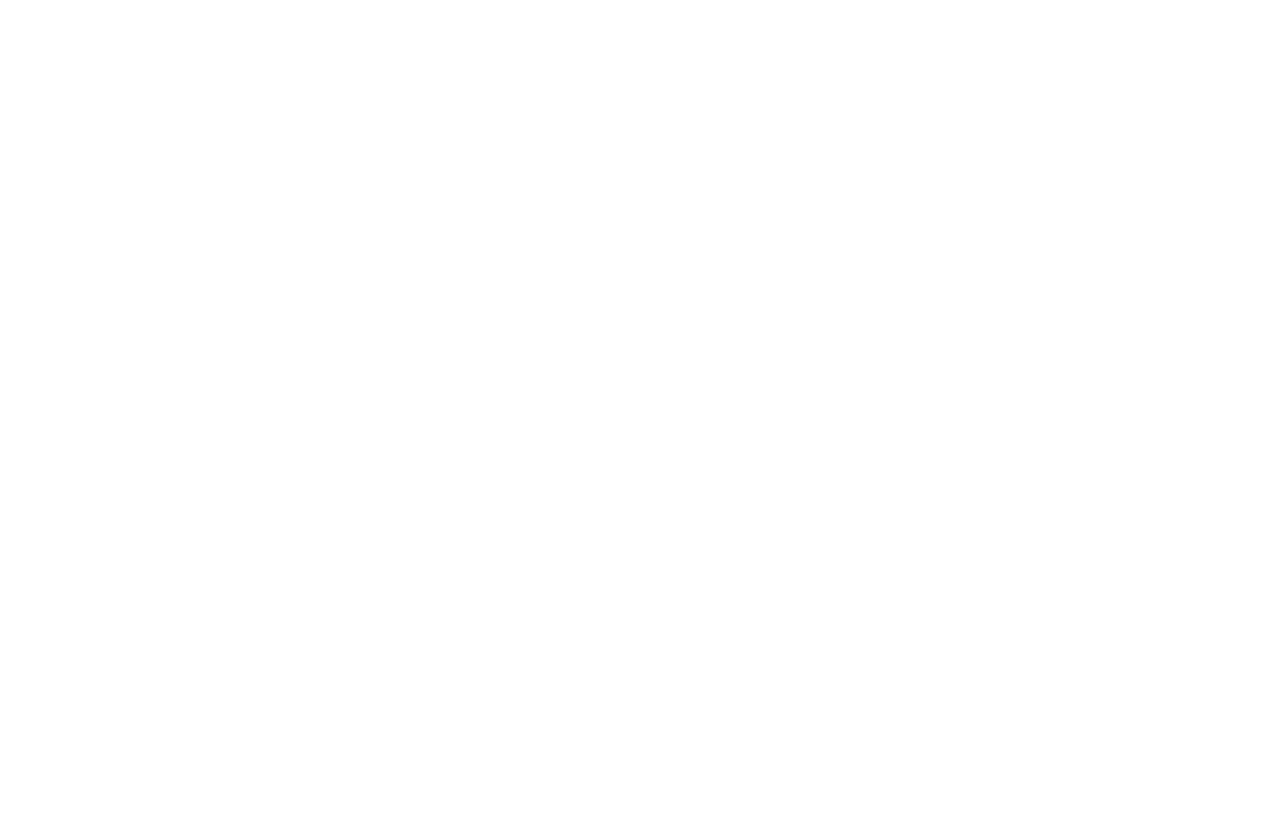
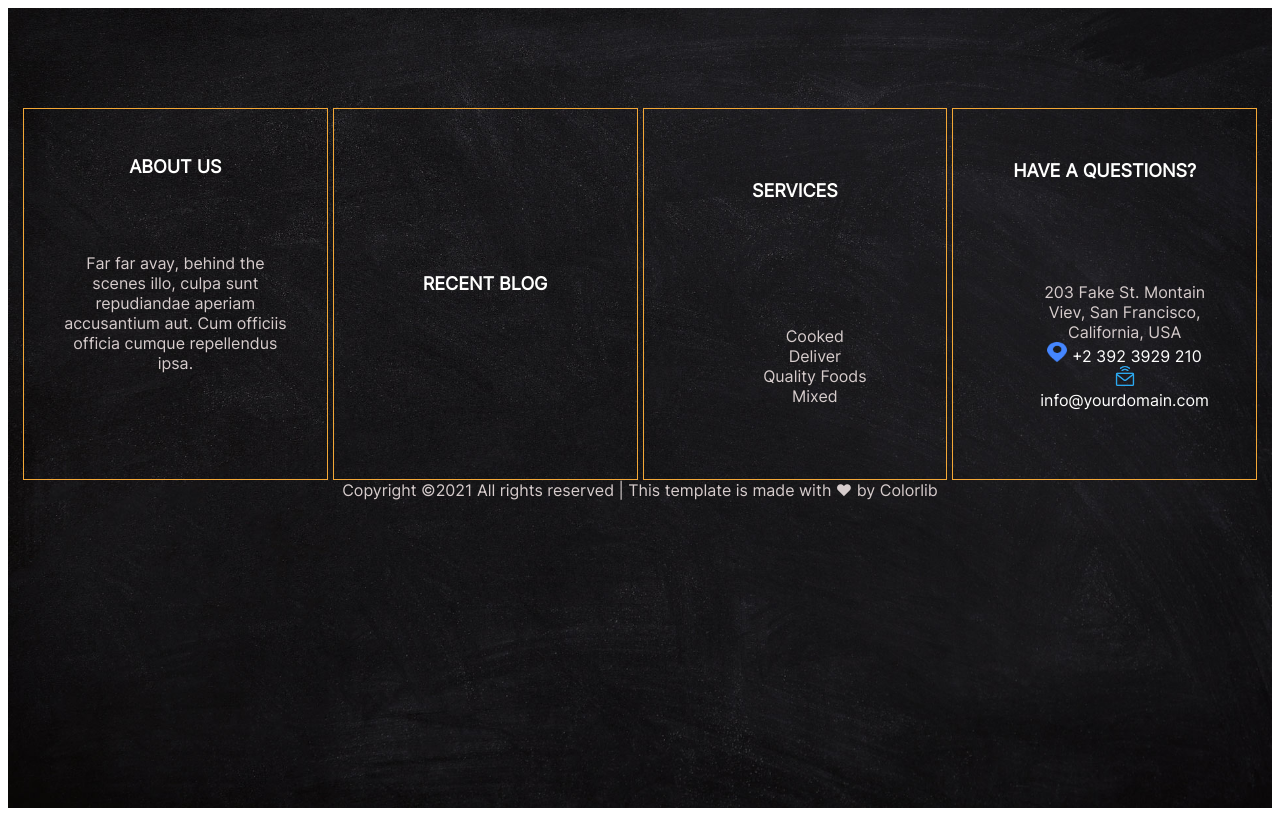
Before and after one commit to SerhiiHats/App-ThePizza, a website built with webpack: page src/template.html in a window 1280 px wide. Built offline with nearby package versions, Linux system fonts and the light colour scheme; a web font is replaced by a local one.

Commit message:
add img_services

```diff
--- /dev/null
+++ b/src/styles/contact.scss
@@ -0,0 +1,62 @@
+// body{
+//   margin: 0 auto;
+// }
+.contact{
+  background-image: url(../images/bg_4.jpg);
+  background-size: cover;
+  background-repeat: no-repeat;
+  height: 100vh;
+  color: $colorMajorWhite;
+  font-family: $font-family;
+
+  .contact-container{
+    padding:100px 15px;
+    margin: 0 auto;
+    max-width: $size-container;
+    display: flex;
+    flex-direction: column;
+    justify-content: space-around;
+
+      .contact_main{
+        display: flex;
+        justify-content: space-around;
+        column-gap: 5px;
+        .contact__item {
+            border: 1px solid #f3a736;
+            width: 250px;
+            min-height: 350px;
+            padding: 0 35px 20px;
+            text-align: center;
+            display: flex;
+            flex-direction: column;
+            justify-content: space-around;
+          }
+          .contact__item-title {
+            font-size: 18px;
+            font-weight: 700;
+            line-height: 22px;
+            text-transform: uppercase;
+          }
+    }
+        .copyright,
+        .services_c>ul,
+        address,
+        .about_c>p.contact__item-text{
+          margin: 0 auto;
+          color: rgb(214, 204, 204);
+          font-style: normal;
+    }
+    li{
+      list-style: none;
+    }
+    a{
+      text-decoration: none;
+      color: inherit;
+    }
+    .item-phone,
+    .item-mail{
+      height: 20px;
+      width: 20px;
+    }
+  }
+}
--- a/src/styles/index.scss
+++ b/src/styles/index.scss
@@ -10,5 +10,5 @@
 // @import "services";
 // @import "blog";
 // @import "about";
-// @import "contact";
+@import "contact";
 // @import "footer";
--- a/src/template.html
+++ b/src/template.html
@@ -5,8 +5,7 @@
   <meta charset="utf-8" />
   <meta name="viewport" content="width=device-width, initial-scale=1.0" />
   <meta http-equiv="x-ua-compatible" content="ie=edge" />
-  <link href="https://fonts.googleapis.com/css2?family=Great+Vibes&family=Poppins:wght@400;500;600&display=swap"
-    rel="stylesheet">
+  <link href="https://fonts.googleapis.com/css2?family=Great+Vibes&family=Poppins:wght@400;500;600&display=swap" rel="stylesheet">
   <link rel="preconnect" href="https://fonts.googleapis.com">
   <link rel="preconnect" href="https://fonts.gstatic.com" crossorigin>
   <link
@@ -34,7 +33,59 @@
   <!-- Сережа -->
   <div class="about"></div>
   <!-- Вова Дема -->
-  <div class="contact"></div>
+  <div class="contact">
+    <div class="contact-container">
+      <div class="contact_main">
+        <div class="contact__item about_c">
+          <p class="contact__item-title">about us</p>
+          <p class="contact__item-text">Far far avay, behind the scenes illo, culpa sunt repudiandae aperiam accusantium aut. Cum officiis
+            officia cumque repellendus ipsa.
+          </p>
+          <div class="contact_social">
+
+          </div>
+        </div>
+        <div class="contact__item recent_c">
+          <p class="contact__item-title">recent blog</p>
+
+        </div>
+        <div class="contact__item services_c">
+          <p class="contact__item-title">services</p>
+          <ul>
+            <li>Cooked</li>
+            <li>Deliver</li>
+            <li>Quality Foods</li>
+            <li>Mixed</li>
+          </ul>
+        </div>
+        <div class="contact__item questions_c">
+          <p class="contact__item-title">have a questions?</p>
+          <ul>
+            <li>
+              <address>
+                203 Fake St. Montain <br>
+                Viev, San Francisco, <br>
+                California, USA
+              </address>
+            </li>
+            <li>
+              <img class="item-phone" src="./images/loc.png" alt="">
+              <a href="tel:+2 392 3929 210">+2 392 3929 210</a>
+            </li>
+            <li>
+              <img class="item-mail" src="./images/img_services/mail.svg" alt="">
+              <a href="mailto:info@yourdomain.com">info@yourdomain.com</a>
+            </li>
+
+          </ul>
+        </div>
+      </div>
+
+      <p class="copyright">
+        Copyright ©2021 All rights reserved | This template is made with ❤ by Colorlib
+      </p>
+    </div>
+  </div>
   <!-- Вова -->
   <footer></footer>
 
```
Also changed, not shown: src/images/img_services/earth.svg (added), src/images/img_services/mail.svg (added), src/images/img_services/map.svg (added), src/images/img_services/period.svg (added), src/images/img_services/phone.png (added), src/images/img_services/phone.svg (added), src/images/img_services/place.svg (added), 1 other file.
